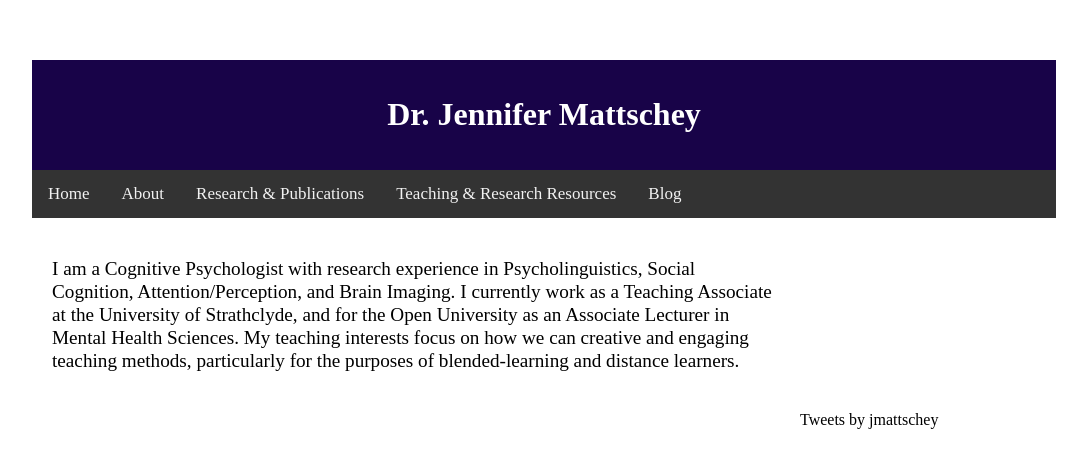
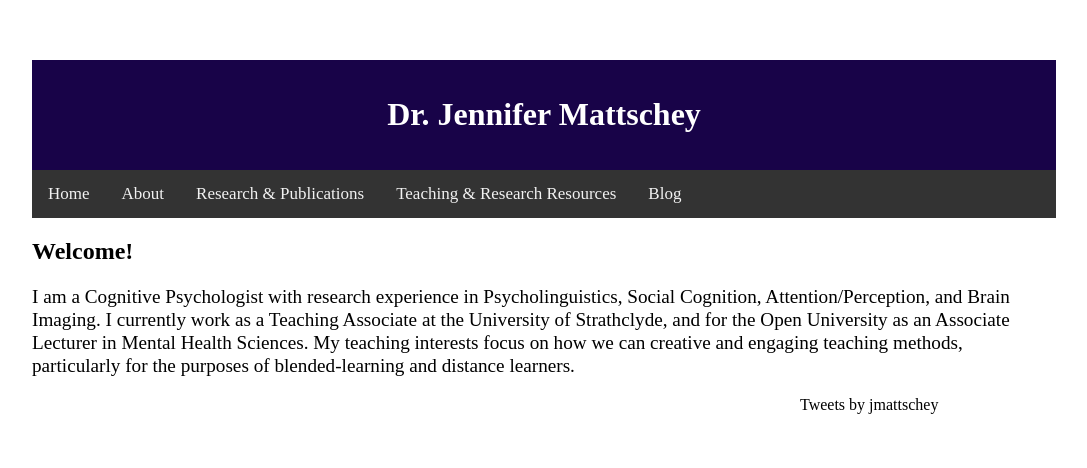
Before and after one commit to jmattschey/jmattschey.github.io, a Jekyll site: the page built from index.html, in a window 1280 px wide. Shown: the top 468 px of the page, without its empty margins (96-1183 px from the left). Built offline with Jekyll 4.4.1, drawn with Linux system fonts in a browser that asks for light colours; comment, search, counter and statistics services are not loaded.

Commit message:
Update index.html

```diff
--- a/index.html
+++ b/index.html
@@ -2,7 +2,8 @@
 layout: default
 title: Jennifer Mattschey
 ---
-  <div class="content1">
+  <div>
+	  <h2> Welcome! </h2>
     	<p>I am a Cognitive Psychologist with research experience in Psycholinguistics,
 	Social Cognition, Attention/Perception, and Brain Imaging. I currently
 	work as a Teaching Associate at the University of Strathclyde, and for the Open University
@@ -12,7 +13,7 @@ title: Jennifer Mattschey
 </div>
 
 <div class="twitter">
-<a class="twitter-timeline tw-align-right" data-width="75%" data-height="600" data-dnt="true" href="https://twitter.com/jmattschey?ref_src=twsrc%5Etfw">Tweets by jmattschey</a> <script async src="https://platform.twitter.com/widgets.js" charset="utf-8"></script>
+<a class="twitter-timeline tw-align-right" data-width="600" data-height="600" data-dnt="true" href="https://twitter.com/jmattschey?ref_src=twsrc%5Etfw">Tweets by jmattschey</a> <script async src="https://platform.twitter.com/widgets.js" charset="utf-8"></script>
 </div>
 
 <!-- /.blurb -->
```
